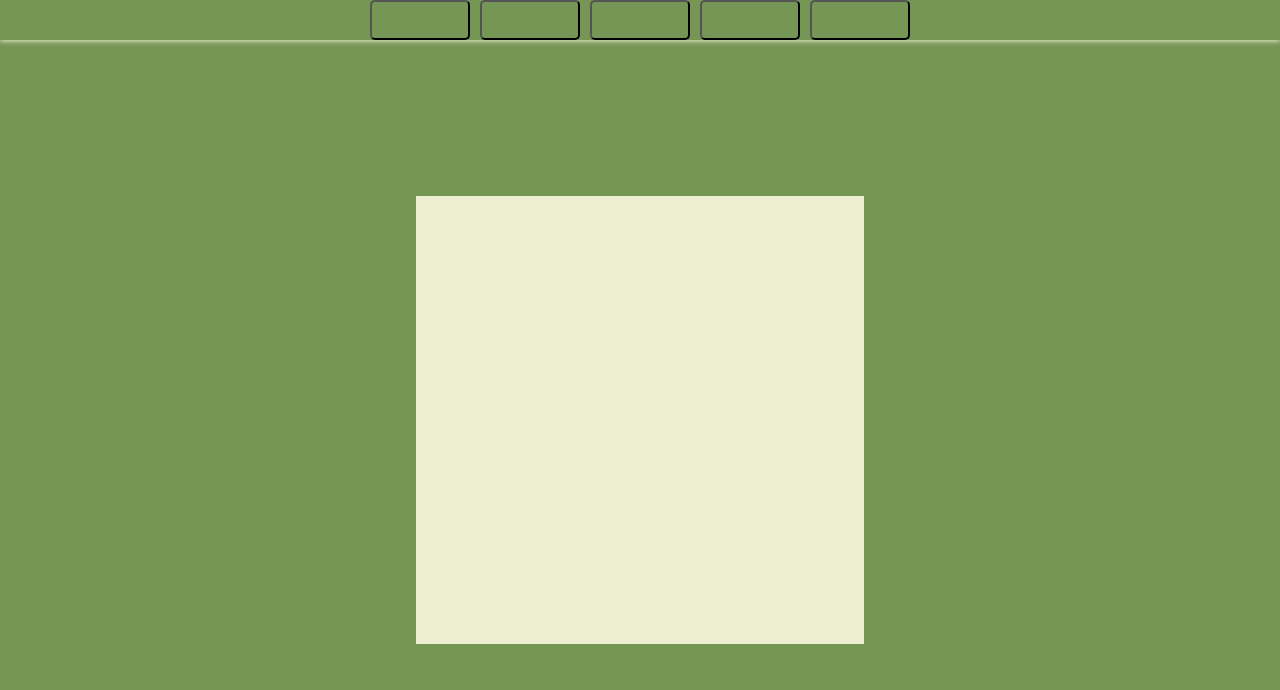
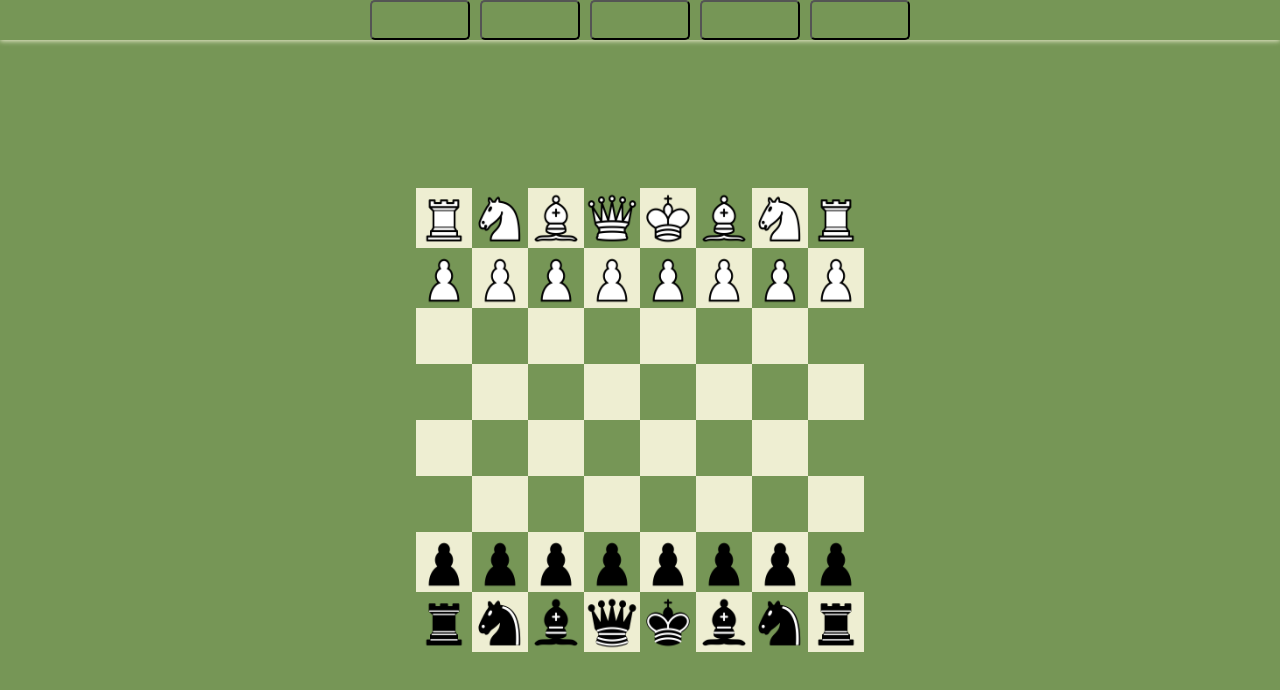
Before and after one commit to potrec/chess-project, a Vue app: page / in a window 1280 px wide. Shown: the top 690 px of the page. Built offline with nearby package versions, Linux system fonts and the light colour scheme.

Commit message:
Update Board.vue

```diff
--- a/src/components/Board.vue
+++ b/src/components/Board.vue
@@ -1,35 +1,38 @@
 <template>
     <div class="main-container">
-        <!-- <div class="player-container black-player">
-            <div class="chess"></div>
-        </div>
        <div class="board-container">
-            <div class="board-line" v-for="(line, i) in table">
-                <div class="board-square" v-for="(figure, j) in line" :ref="squareRefs[i*8+j]">
-                    <img class="figure" v-if="getFigures(figure) !== ''" :src="getFigures(figure)" @click="showMoves(figure,i,j)">
+         <div class="board-line" v-for="(line, i) in board.squares" :key="i">
+            <div class="board-square" v-for="(square, j) in line" :key="j">
+                <img class="figure" v-if="square" :src="getFigures(square)" @click="showMoves(square, i, j)">
            </div>
          </div>
        </div>
-        <div class="player-container white-player">
-            <div class="chess"></div>
-        </div> -->
     </div>
 </template>
 
+
 <script setup lang="ts">
-import { ref } from 'vue';
-import { isUpperCase} from '../helpers/isUpperCase';
+import { ref, reactive } from 'vue';
+import { isUpperCase } from '../helpers/isUpperCase';
+
+const board = reactive({
+ squares: Array.from({ length: 8 }, () => Array(8).fill(null)),
+});
+
+console.log(board);
 
 type Figure = {
-        name: number,
-        color: number,
+ type: FigureType,
+ color: FigureColor,
  file: string,
  rank: number,
 }
+
 enum FigureColor {
-        White = 8,
-        Black = 16,
+ White = 0,
+ Black = 1,
 }
+
 enum FigureType {
  ClearBoard = 0,
  King = 1,
@@ -38,12 +41,8 @@ import { isUpperCase} from '../helpers/isUpperCase';
  Bishop = 4,
  Rook = 5,
  Queen = 6,
+}
 
-    }
-    type FenNotationType = {
-        figure: FigureType,
-        string: string,
-    }
 const pieceTypeFromSymbol: FenNotationType[] = [
  { figure: FigureType.ClearBoard, string: "" },
  { figure: FigureType.King, string: "k" },
@@ -55,43 +54,70 @@ import { isUpperCase} from '../helpers/isUpperCase';
 ];
 
 const startFEN: string = "rnbqkbnr/pppppppp/8/8/8/8/PPPPPPPP/RNBQKBNR w KQkq - 0 1"
+// const otherFEN: string = "r1bk3r/p2pBpNp/n4n2/1p1NP2P/6P1/3P4/P1P1K3/q5b1 b - - 1 23"
 loadPositionFromFen(startFEN);
-    function loadPositionFromFen(fen: string)
-    {
+
+function loadPositionFromFen(fen: string) {
  let fenBoard: string = fen.split(' ')[0];
  let file: number = 0;
  let rank: number = 7;
-        var pieceColor = null;
-        var pieceType = null;
-        for(let symbol of fenBoard)
-        {
-            if(symbol === "/")
-            {
+ for (let symbol of fenBoard) {
+    if (symbol === "/") {
       file = 0;
       rank--;
-            }
-            else
-            {
-                if(Number(symbol))
-                {
+    } else {
+      if (Number(symbol)) {
         file += Number(symbol);
-                }
-                else
-                {
-                    pieceColor = isUpperCase(symbol) ? FigureColor.White : FigureColor.Black;
-                    pieceType = getFigureTypeByString(symbol.toLowerCase());
+      } else {
+        var pieceColor = isUpperCase(symbol) ? FigureColor.White : FigureColor.Black;
+        var pieceType = getFigureTypeByString(symbol.toLowerCase());
+        console.log(pieceColor + " " + pieceType);
+        board.squares[rank][file] = {
+          type: pieceType,
+          color: pieceColor,
+          file: String.fromCharCode(97 + file),
+          rank: rank + 1,
+        };
+        console.log(board);
         file++;
       }
-                console.log(pieceColor,pieceType);
     }
  }
 }
 
-    function getFigureTypeByString(fenSymbol: string): FigureType | undefined
-    {
-        const piece = pieceTypeFromSymbol.find(item => item.string === fenSymbol);
+function getFigureTypeByString(fenSymbol: string): FigureType | undefined {
+ var piece = pieceTypeFromSymbol.find(item => item.string === fenSymbol);
  return piece ? piece.figure : undefined;
 }
+
+function getFigures(figure: Figure): string {
+ let path = "/src/assets/images/figures/Chess_";
+ switch (figure.type) {
+    case FigureType.King:
+      path += "k";
+      break;
+    case FigureType.Queen:
+      path += "q";
+      break;
+    case FigureType.Rook:
+      path += "r";
+      break;
+    case FigureType.Bishop:
+      path += "b";
+      break;
+    case FigureType.Knight:
+      path += "n";
+      break;
+    case FigureType.Pawn:
+      path += "p";
+      break;
+    default:
+      return "";
+ }
+ path += figure.color === FigureColor.White ? "lt45.png" : "dt45.png";
+ return path;
+}
+
 
     // const table: Figure[][] = [];
 
```
Lines whose indentation alone changed are shown as unchanged.
